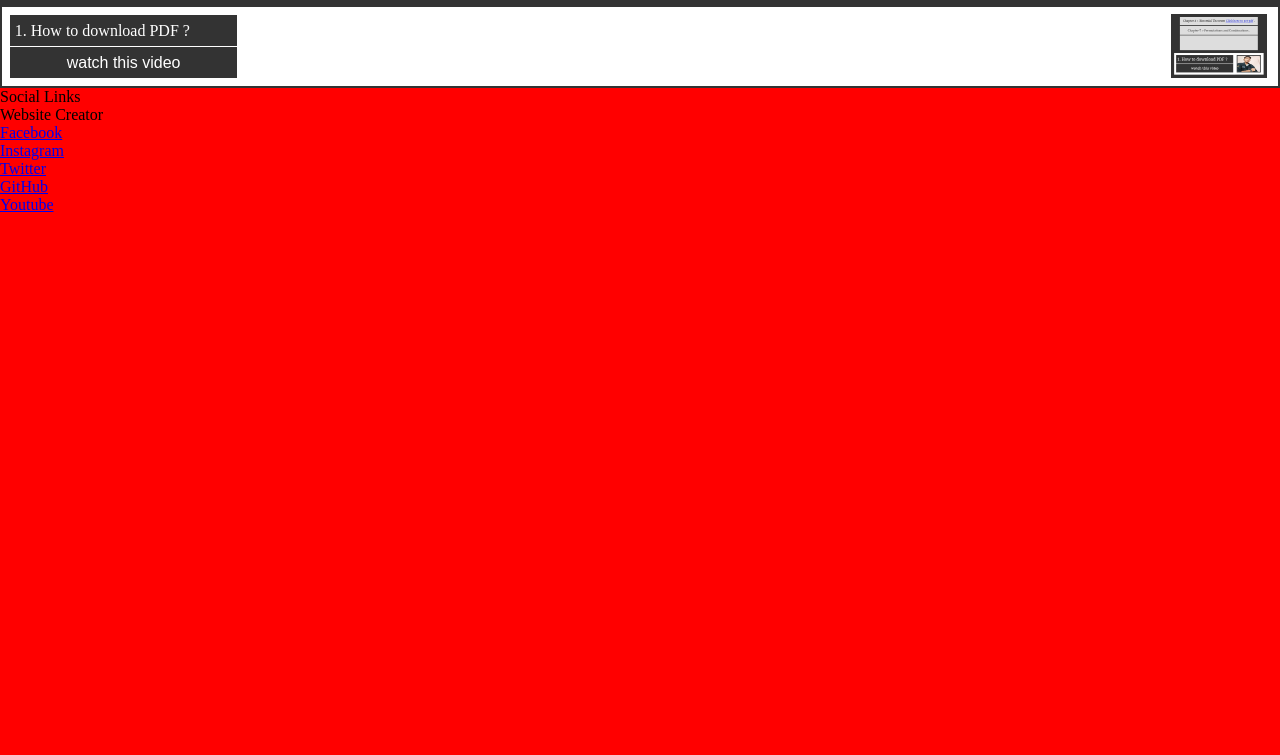
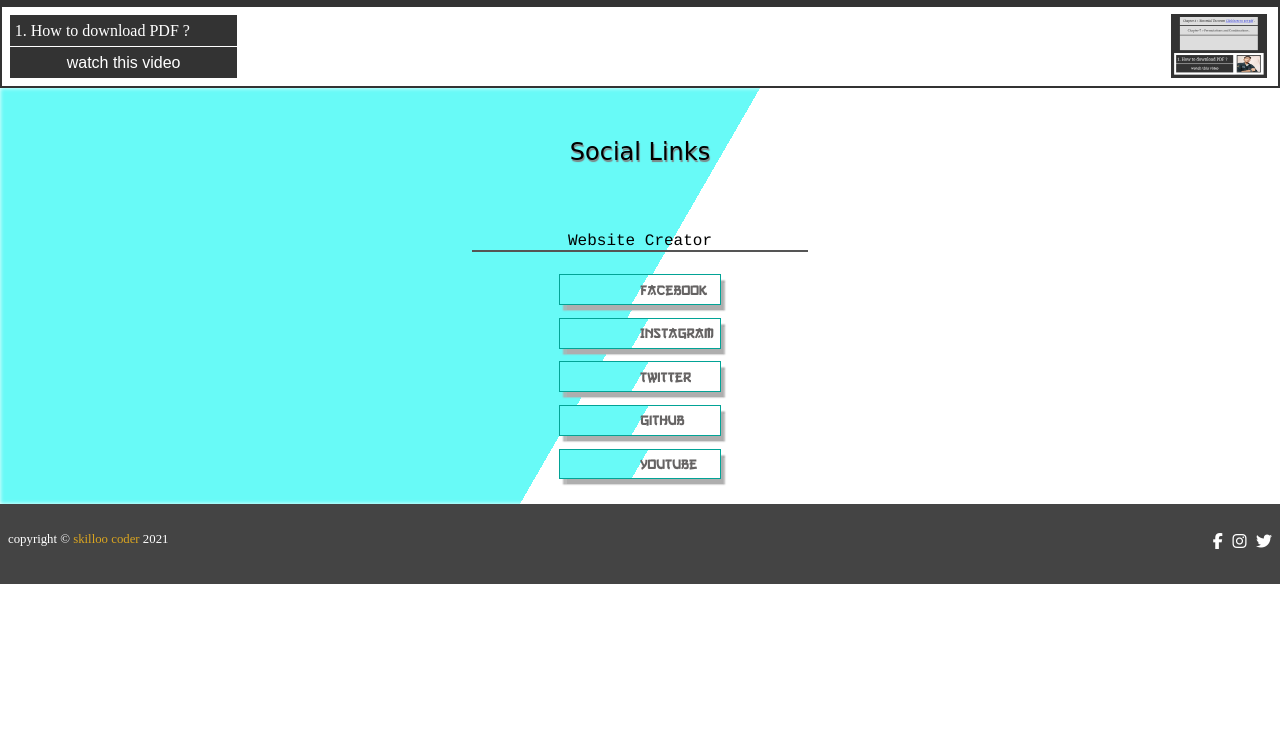
Before and after one commit to skilloo-coder/Ayush_ISC_notes, a plain HTML site: page index.html in a window 1280 px wide. Shown: the part 1185-1940 px from the top of the page. After the commit the page ends 1769 px from the top, so only its background shows below. Drawn offline with Linux system fonts and the light colour scheme; a web font is replaced by a local one.

Commit message:
Add files via upload

```diff
--- a/style.css
+++ b/style.css
@@ -8,7 +8,7 @@
   box-sizing: border-box;
 }
 
-html{
+html {
   scroll-behavior: smooth;
 }
 
@@ -102,17 +102,17 @@ p{
   transition: all 1s;
 }
 
-.logo:hover{
+.logo:hover {
   min-width: 10rem;
   min-height: 10rem;
-  transform: translate(6rem , 23rem);
+  transform: translate(6rem, 23rem);
   right: 15rem;
   bottom: 20rem;
   border-radius: 0%;
   box-shadow: 0.4rem 0.4rem 0.35rem #555;
 }
 
-.logo:hover>img{
+.logo:hover>img {
   border-radius: 0%;
 }
 
@@ -165,21 +165,25 @@ p{
   min-width: 2rem;
   max-width: 14rem;
   color: #fff;
+  font-family: 'genos', sans-serif;
+  font-weight: 900;
 
 }
 
-.myYTchannel .myYTchannelName a{
+.myYTchannel .myYTchannelName a {
   color: #fff;
   text-decoration: none;
 }
 
 
-.myYTchannelName i {
-  color: white;
-  font-size: 5rem;
+.myYTchannel i {
+  color: red;
+  font-size: 1.3rem;
   min-width: 1.5rem;
   max-width: 2rem;
-  background: red;
+  background: transparent;
+  text-decoration: none;
+  padding: 1px 4px;
 }
 
 /*******slidingTabs******/
@@ -330,7 +334,7 @@ nav .subject a {
   height: 100%;
   background: transparent;
   font-family: ninja;
-  font-size: 2.6rem;
+  font-size: 2rem;
   font-stretch: 2rem;
   margin-left: 0.2rem;
 }
@@ -406,7 +410,8 @@ nav .subject a {
   flex-direction: column;
 }
 
-.notesPDFbox .Mathematics , .notesPDFbox .Chemistry{
+.notesPDFbox .Mathematics,
+.notesPDFbox .Chemistry {
   min-width: 80%;
   max-width: 90%;
   min-height: 15rem;
@@ -418,11 +423,11 @@ nav .subject a {
   text-align: center;
 }
 
-.notesPDFbox .Chemistry{
+.notesPDFbox .Chemistry {
   margin-top: 0rem;
 }
 
-.subjectName{
+.subjectName {
   text-align: center;
   color: #fff;
   font-family: cursive;
@@ -432,18 +437,20 @@ nav .subject a {
   letter-spacing: 0.2rem;
 }
 
-.subjectCard{
+.subjectCard {
   width: 100%;
   height: 13rem;
   background-color: transparent;
 }
-.subjectCard img{
+
+.subjectCard img {
   width: 100%;
   height: 12rem;
 }
 
 
-.notesPDFbox .Mathematics p , .Chemistry p{
+.notesPDFbox .Mathematics p,
+.Chemistry p {
   border-bottom: 0.2rem solid #333;
   padding: 0.5rem;
   min-height: 2rem;
@@ -452,31 +459,38 @@ nav .subject a {
   transition: background-color 0.4s linear;
 }
 
-.notesPDFbox .Mathematics p:hover , .Chemistry p:hover{
+.notesPDFbox .Mathematics p:hover,
+.Chemistry p:hover {
   background-color: #222;
   color: #fff;
 }
 
-.notesPDFbox .Mathematics p:hover > a , .Chemistry p:hover > a{
+.notesPDFbox .Mathematics p:hover>a,
+.Chemistry p:hover>a {
   color: #F65EED;
 }
 
-.notesPDFbox .Mathematics p a , .Chemistry p a{
+.notesPDFbox .Mathematics p a,
+.Chemistry p a {
   color: #000EFF;
 }
 
-.notesPDFbox .Mathematics p a:hover , .Chemistry p a:hover{
+.notesPDFbox .Mathematics p a:hover,
+.Chemistry p a:hover {
   color: #FF0000;
 }
 
-.notesPDFbox .Mathematics .chapter6, .Mathematics .chapter9{
+.notesPDFbox .Mathematics .chapter6,
+.Mathematics .chapter9 {
   display: flex;
   flex-direction: column;
 }
 
-.notesPDFbox .Mathematics .chapter6 a , .Mathematics .chapter9 a{
+.notesPDFbox .Mathematics .chapter6 a,
+.Mathematics .chapter9 a {
   line-height: 1.2rem;
 }
+
 /**********
 .notesPDFbox .Chemistry {
   min-width: 80%;
@@ -499,7 +513,7 @@ nav .subject a {
 
 /*************HELP***HOW-TO-DOWNLOAD******/
 
-.help{
+.help {
   width: 100vw;
   min-height: 5rem;
   max-height: 20rem;
@@ -510,31 +524,31 @@ nav .subject a {
   border: 2px solid #333;
 }
 
-.help .paraDiv{
+.help .paraDiv {
   min-height: 4rem;
   max-height: 6rem;
   width: 15.2rem;
   background: #fff;
-  text-align:justify;
+  text-align: justify;
   line-height: 1.95rem;
   padding: 0.5rem;
 
 }
 
-.help .paraDiv p{
+.help .paraDiv p {
   color: #fff;
   background: #333;
   padding: 0rem 0.3rem;
 }
 
-.help .paraDiv .p2{
- font-size: 1rem;
- font-family: sans-serif ;
- text-align: center;
- border-top: 0.1rem solid #fff;
+.help .paraDiv .p2 {
+  font-size: 1rem;
+  font-family: sans-serif;
+  text-align: center;
+  border-top: 0.1rem solid #fff;
 }
 
-.help .imgDiv{
+.help .imgDiv {
   width: 6rem;
   height: 4rem;
   background: transparent;
@@ -545,18 +559,18 @@ nav .subject a {
   transform: translateY(-50%);
 }
 
-.help .imgDiv .playBtn{
+.help .imgDiv .playBtn {
   width: 2.3rem;
   height: 1.7rem;
   background-color: black;
   position: absolute;
-  transform: translate(50% ,50%);
+  transform: translate(50%, 50%);
   right: 50%;
   bottom: 50%;
   color: #fff;
 }
 
-.help .imgDiv img{
+.help .imgDiv img {
   width: 6rem;
   height: 4rem;
   margin: auto;
@@ -564,10 +578,190 @@ nav .subject a {
   position: absolute;
 }
 
-/******footer****/
+/******footer
 
 footer {
   height: 100vh;
   width: 100vw;
   background: red;
 }
+*****/
+
+/*##########footer#########*/
+
+footer main {
+  display: grid;
+  grid-template-columns: 100vw;
+  grid-template-rows: 3rem 6rem 5rem 12rem;
+  background-image: linear-gradient(120deg, #68FAF7 50%, #FFFFFF 50%);
+  box-shadow: inset 0px 0px 4px white;
+}
+
+footer .f-m-about {
+  display: flex;
+  align-items: center;
+  justify-content: center;
+}
+
+footer .f-m-about p {
+  text-shadow: 1px 2px 1px #7E8383;
+  font-size: 1.1rem;
+  font-family: cursive;
+}
+
+footer .Friend-image {
+  display: flex;
+  justify-content: space-evenly;
+}
+
+footer .Friend-image .Rashid-image img,
+.Ayush-image img {
+  border: 2px solid white;
+  box-shadow: .2rem .2rem .13rem #8D8E8E;
+}
+
+footer .Friend-image p {
+  font-family: Arial, Helvetica, sans-serif;
+}
+
+footer .f-m-links {
+  display: flex;
+  align-items: center;
+  justify-content: center;
+  align-items: center;
+  transform: translateY(-2rem);
+}
+
+footer .f-m-links p {
+  text-shadow: 1px 2px 1px #7E8383;
+  font-size: 1.5rem;
+  font-family: cursive;
+}
+
+
+footer img {
+  width: 20vw;
+  display: flex;
+  justify-content: center;
+  align-items: center;
+  margin: auto;
+}
+
+footer main p {
+  display: flex;
+  justify-content: center;
+  align-items: center;
+}
+
+/*
+
+footer main p a{
+  box-shadow: .25rem .35rem .1rem #AEAEAE;
+  border: .1rem solid #E12255A8;
+  display: flex;
+  justify-content: space-around;
+  align-items: center;
+  text-decoration: none;
+  color:#4A4848 ;
+  background-image: linear-gradient( 120deg, #E12255A8 50%, #FFFFFF 50%);
+  font-size: .9rem;
+  font-family:china;
+  cursor: pointer;
+  margin: .4rem;
+  width: 77px;
+}
+*/
+
+footer .Friend-links {
+  width: 100vw;
+  display: flex;
+  justify-content: space-evenly;
+}
+
+footer .Friend-links p {
+  font-family: 'cursive', Courier, monospace;
+
+}
+
+footer .Friend-links .Ayush-details .AWC {
+  margin-bottom: 1rem;
+  border-bottom: 2px solid #555;
+  padding-left: 6rem;
+  padding-right: 6rem;
+  font-size: 1rem;
+}
+
+footer .Friend-links p a {
+  box-shadow: .25rem .35rem .1rem #AEAEAE;
+  border: .1rem solid #02A396;
+  display: flex;
+  justify-content: space-evenly;
+  align-items: center;
+  text-decoration: none;
+  color: #656363;
+  background-image: linear-gradient(120deg, #68FAF7 50%, #FFFFFF 50%);
+  font-size: .9rem;
+  font-family: china;
+  cursor: pointer;
+  margin: .4rem;
+  width: 77px;
+  padding: 0.4rem 5rem;
+  transition: all .5s;
+}
+
+footer .Friend-links p a:hover {
+  background-image: linear-gradient(120deg, #fff 50%, #68FAF7 50%);
+  letter-spacing: .3rem;
+}
+
+.copyright {
+  min-height: 5rem;
+  max-height: 10rem;
+  min-width: 100vw;
+  max-width: 100vw;
+  background-color: #444;
+  display: flex;
+  align-items: center;
+  justify-content: space-between;
+  padding: 0 .5rem;
+}
+
+.copyright p {
+  min-width: 10rem;
+  max-width: 100%;
+  min-height: 1.5rem;
+  max-height: 5rem;
+  background: transparent;
+  color: #fff;
+  font-size: .8rem;
+}
+
+.copyright p span {
+  color: goldenrod;
+}
+
+.copyright .mediaIcons {
+  min-height: 1rem;
+  max-height: 1.2rem;
+  min-width: 3rem;
+  max-width: 5rem;
+  background: transparent;
+  padding: 0.1rem 1rem;
+  transform: translateY(-0.2rem);
+}
+
+.copyright .mediaIcons ul{
+  display: flex;
+  align-items: center;
+  justify-content: space-evenly;
+}
+
+.copyright .mediaIcons ul li{
+  list-style: none;
+  color: #fff;
+  padding: 0rem .3rem;
+}
+
+.copyright .mediaIcons ul li a{
+  color: #fff;
+}
```
